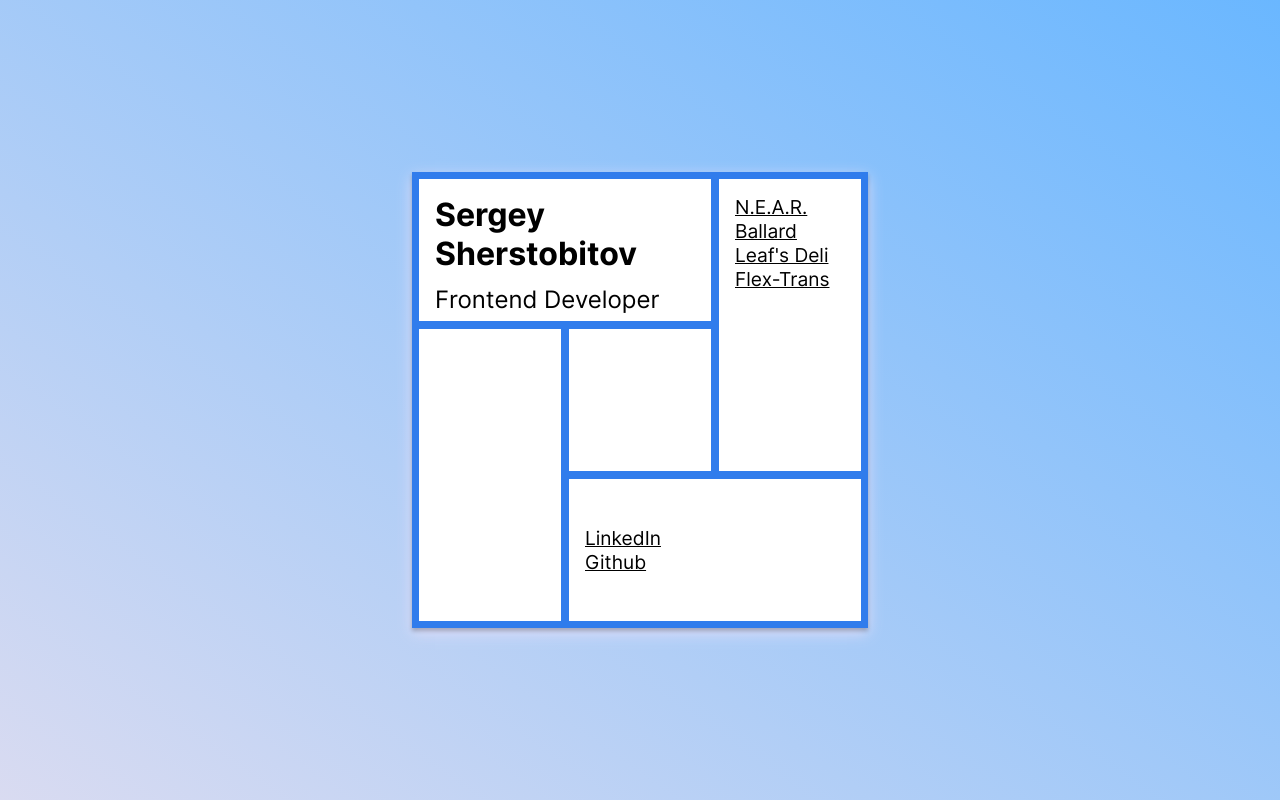
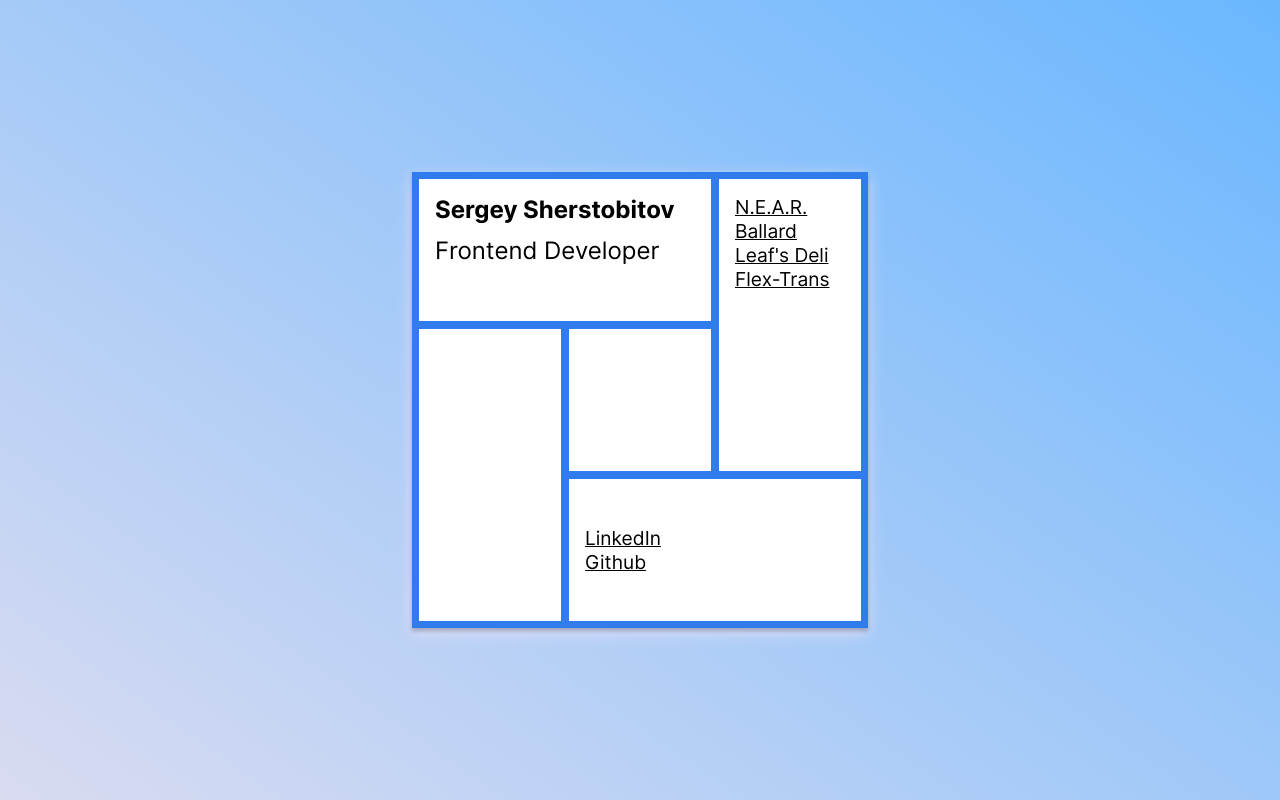
Before and after one commit to in43sh/portfolio-square, a plain HTML site: page index.html in a window 1280 px wide. Drawn offline with Linux system fonts and the light colour scheme.

Commit message:
Change font size for my name.

```diff
--- a/index.html
+++ b/index.html
@@ -19,7 +19,7 @@
     <div>
         <div class="grid" id="grid">
             <div class="mat mat-1">
-                <h1>Sergey Sherstobitov</h1>
+                <h1 class="h1">Sergey Sherstobitov</h1>
                 <p>Frontend Developer</p>
             </div>
             <div class="mat mat-2">
--- a/styles.css
+++ b/styles.css
@@ -10,7 +10,7 @@ body {
   align-items: center;
   justify-content: center;
   box-sizing: border-box;
-  font-size: 100%;
+  font-size: 62.5%;
   margin: 0;
 }
 
@@ -20,7 +20,7 @@ p {
 
 h1 {
   margin: 0;
-  font-size: 2rem;
+  font-size: 1.5rem;
 }
 
 a {
@@ -60,6 +60,7 @@ a:hover {
 .mat-2 {
   grid-area: i2;
 }
+
 .mat-3 {
   grid-area: i3;
   display: flex;
@@ -75,15 +76,25 @@ a:hover {
   grid-area: i5;
 }
 
+.h1 {
+
+}
+
 @media only screen and (max-width: 450px) {
+  h1 {
+    font-size: 2rem;
+  }
+
   a {
     font-size: 1.25rem;
   }
+
   .grid {
     width: 320px;
     height: 320px;
     margin: 1em;
   }
+
   .mat {
     font-size: 1rem;
     padding: 0.5rem;
```
